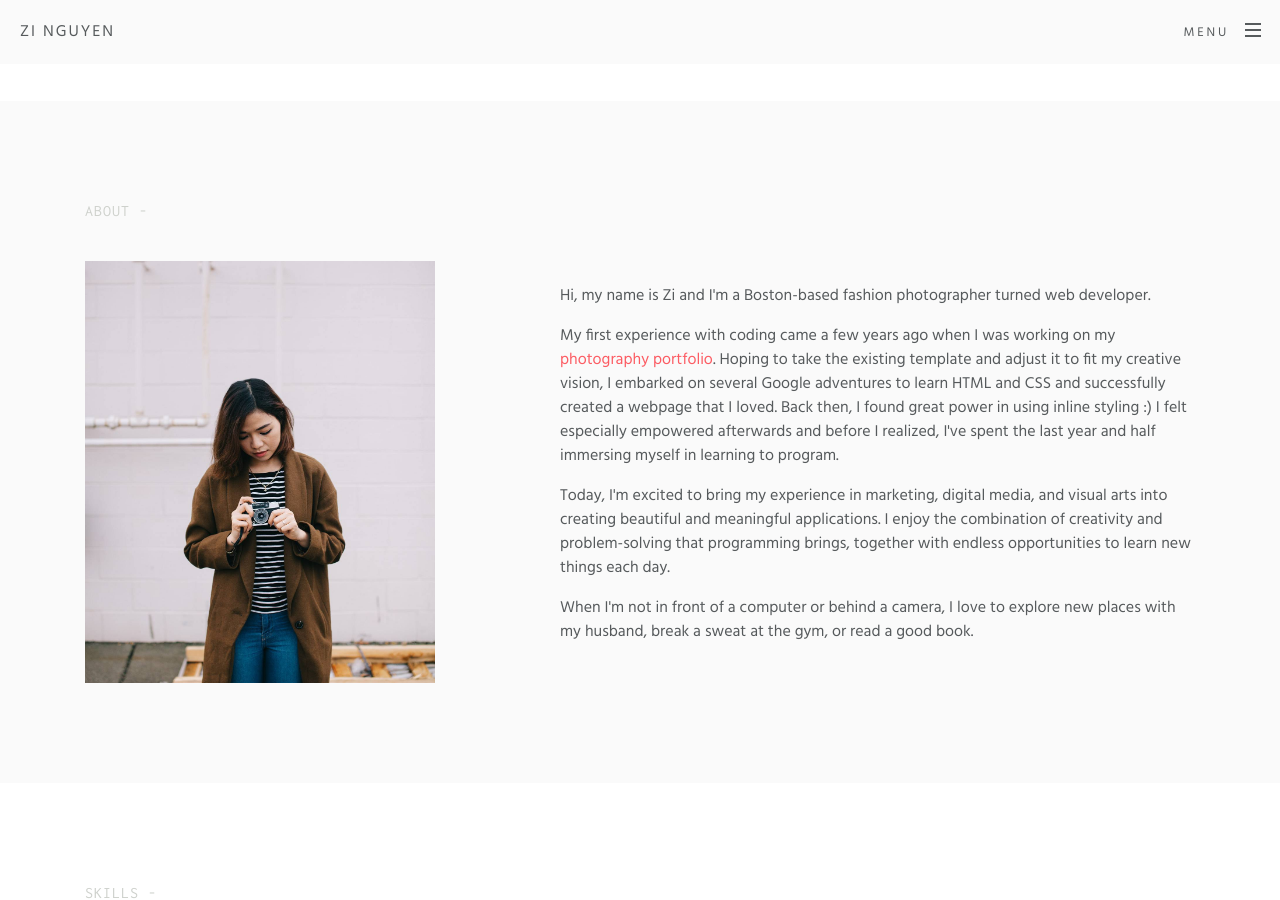
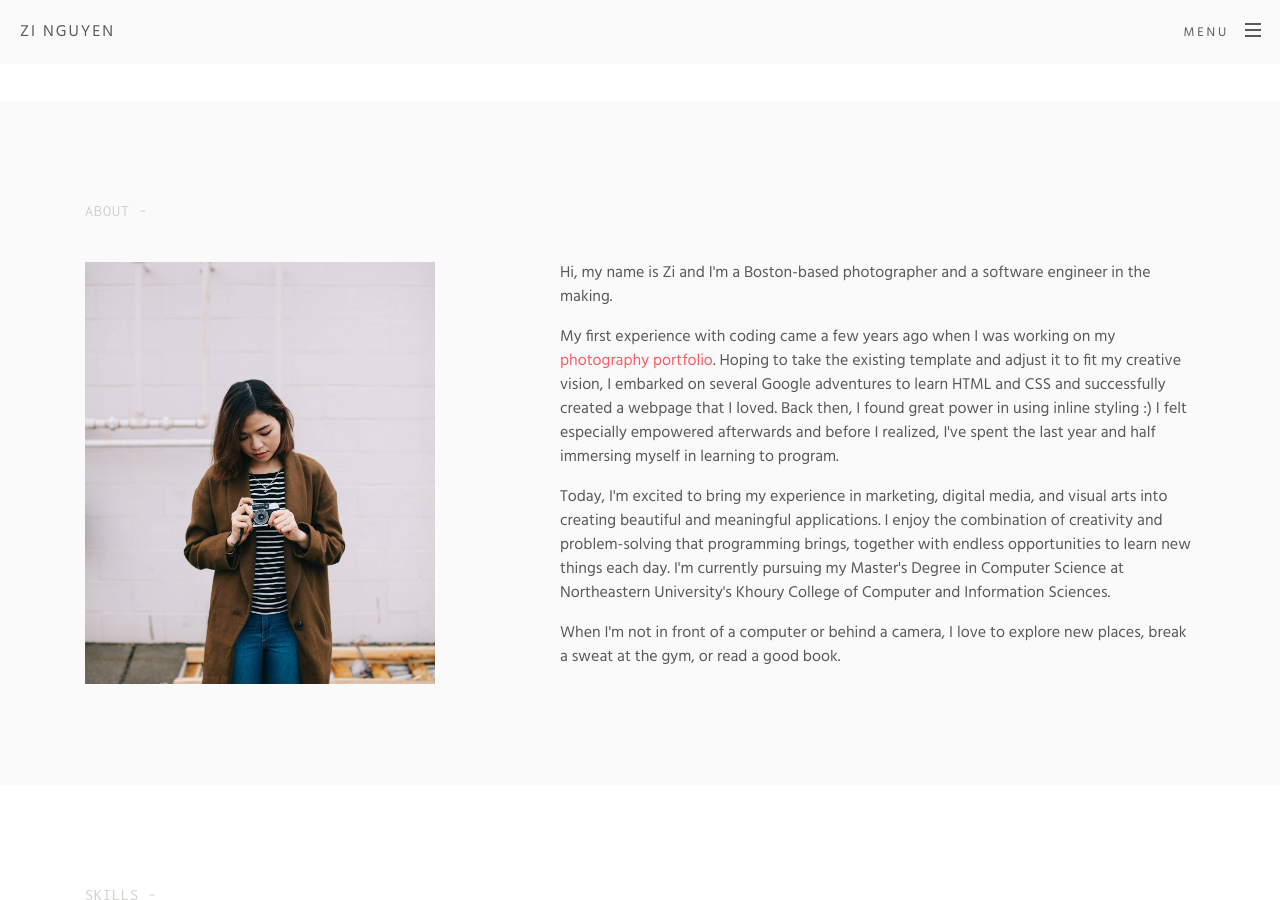
Before and after one commit to zinguyen/zinguyen.github.io, a Jekyll site: the page built from index.html, in a window 1280 px wide and 900 px high, scrolled down 1826 px. Built offline with Jekyll 4.4.1, drawn with Linux system fonts in a browser that asks for light colours; nearby versions of some CDN libraries; the list of posts is cut into pages by our own code; some of the changed text lies outside the part shown.

Commit message:
update info

```diff
--- a/_layouts/home.html
+++ b/_layouts/home.html
@@ -32,7 +32,7 @@
 	<section id="banner">
 		<div class="inner">
 			<h2>Zi Nguyen</h2>
-			<p>Photographer turned Web Developer</p>
+			<p>Software Engineer in the Making</p>
 		</div>
 		<a href="#portfolio" class="more scrolly">View Portfolio</a>
 	</section>
@@ -116,10 +116,10 @@
 					<img class="img-fluid" src="../public/images/profile-2.jpg" alt="">
 				</div>
 				<div class="col-md-7 about-desc">
-					<p>Hi, my name is Zi and I'm a Boston-based fashion photographer turned web developer.</p>
+					<p>Hi, my name is Zi and I'm a Boston-based photographer and a software engineer in the making.</p>
 					<p>My first experience with coding came a few years ago when I was working on my <a href="https://zinguyen.com/">photography portfolio</a>. Hoping to take the existing template and adjust it to fit my creative vision, I embarked on several Google adventures to learn HTML and CSS and successfully created a webpage that I loved. Back then, I found great power in using inline styling :) I felt especially empowered afterwards and before I realized, I've spent the last year and half immersing myself in learning to program.</p>
-					<p>Today, I'm excited to bring my experience in marketing, digital media, and visual arts into creating beautiful and meaningful applications. I enjoy the combination of creativity and problem-solving that programming brings, together with endless opportunities to learn new things each day.</p>
-					<p>When I'm not in front of a computer or behind a camera, I love to explore new places with my husband, break a sweat at the gym, or read a good book.</p>
+					<p>Today, I'm excited to bring my experience in marketing, digital media, and visual arts into creating beautiful and meaningful applications. I enjoy the combination of creativity and problem-solving that programming brings, together with endless opportunities to learn new things each day. I'm  currently pursuing my Master's Degree in Computer Science at Northeastern University's Khoury College of Computer and Information Sciences.</p>
+					<p>When I'm not in front of a computer or behind a camera, I love to explore new places, break a sweat at the gym, or read a good book.</p>
 				</div>
 			</div>
 		</div>
```
Also changed, not shown: Gemfile.lock.
